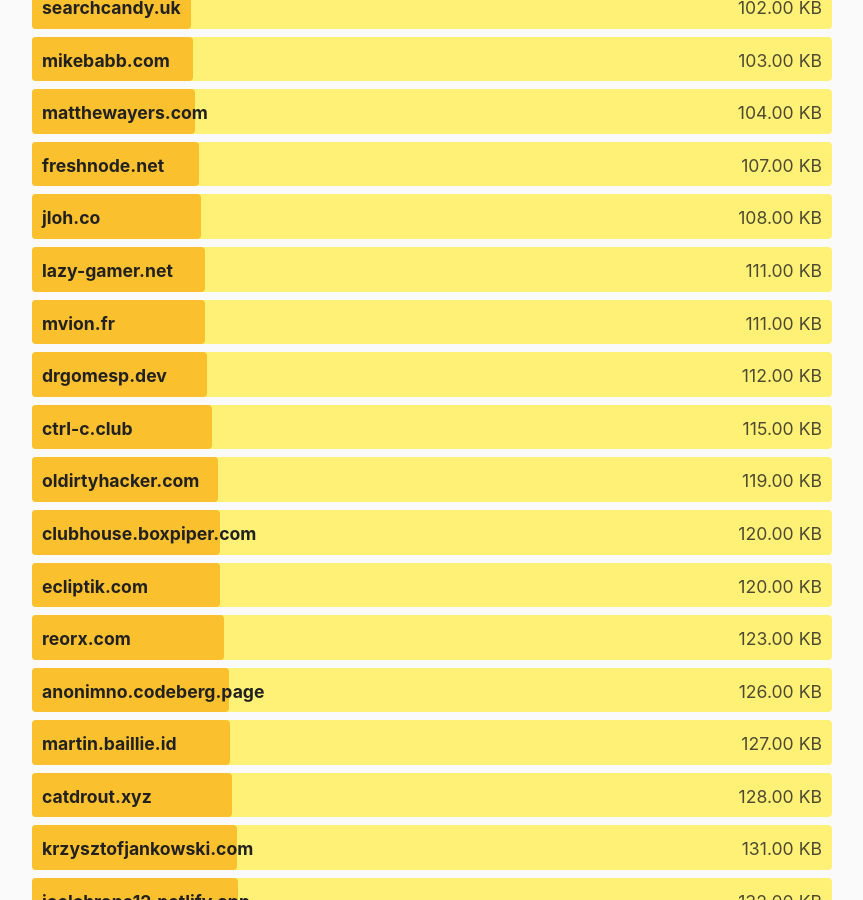
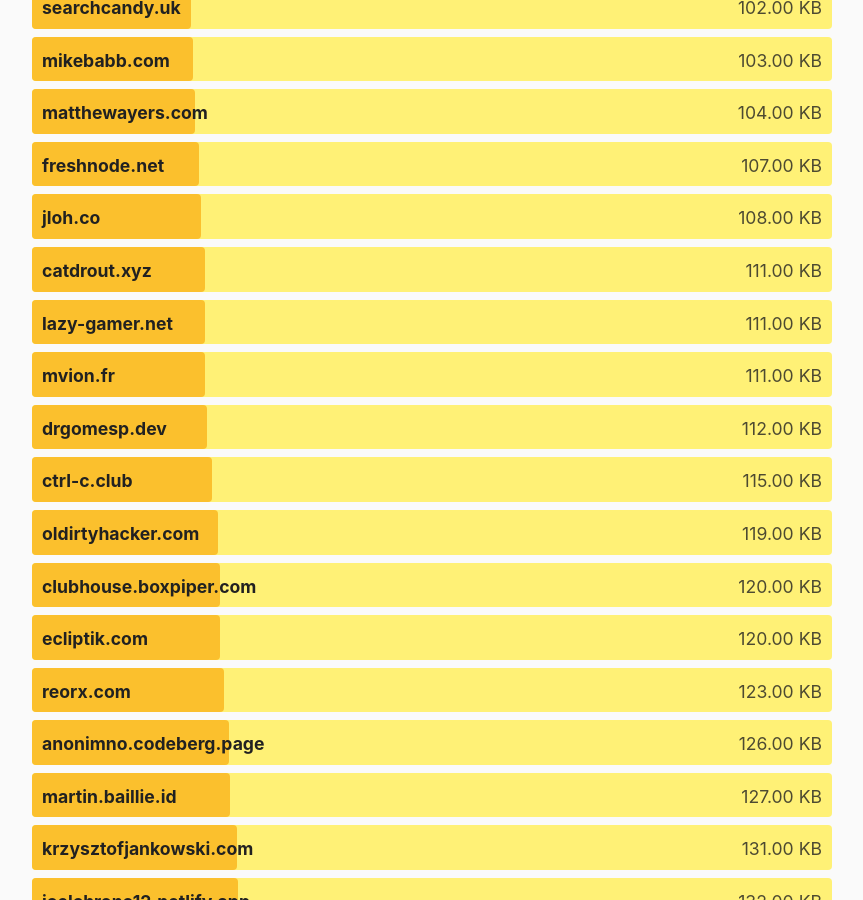
Before and after one commit to kevquirk/512kb.club, a Jekyll site: the page built from index.md, in a window 1280 px wide and 900 px high, scrolled down 15848 px. Shown: the whole window, without its empty margins (208-1071 px from the left). Built offline with Jekyll 4.4.1, drawn with Linux system fonts in a browser that asks for light colours.

Commit message:
updating size

```diff
--- a/_data/sites.yml
+++ b/_data/sites.yml
@@ -398,6 +398,11 @@
   size: 43.9
   last_checked: 2022-02-08
 
+- domain: catdrout.xyz
+  url: https://catdrout.xyz/
+  size: 111
+  last_checked: 2022-06-04
+
 - domain: cahaba-ts.com
   url: https://cahaba-ts.com/
   size: 167
@@ -433,11 +438,6 @@
   size: 338
   last_checked: 2022-02-11
 
-- domain: catdrout.xyz
-  url: https://catdrout.xyz/
-  size: 128
-  last_checked: 2022-06-04
-
 - domain: cbrueggenolte.de
   url: https://cbrueggenolte.de/
   size: 174
```
